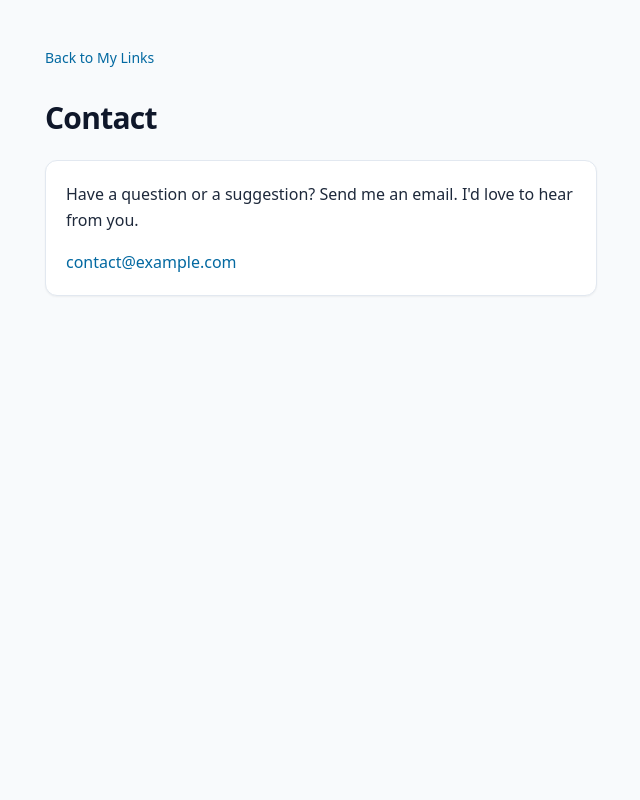
After one commit to sebawilam/Codex_Flask_App, a Flask app: page /contact in a window 1280 px wide. The commit adds this page. Shown: the whole page, without its empty margins (319-959 px from the left). Run offline with Flask 3, Linux system fonts and the light colour scheme.

Commit message:
Add contact page and homepage navigation

```diff
--- a/app.py
+++ b/app.py
@@ -100,3 +100,8 @@ def delete_link(link_index):
 @app.get("/about")
 def about():
     return render_template("about.html")
+
+
+@app.get("/contact")
+def contact():
+    return render_template("contact.html")
--- /dev/null
+++ b/templates/contact.html
@@ -0,0 +1,19 @@
+<!doctype html>
+<html lang="en">
+  <head>
+    <meta charset="utf-8">
+    <meta name="viewport" content="width=device-width, initial-scale=1">
+    <title>Contact</title>
+    <link rel="stylesheet" href="{{ url_for('static', filename='style.css') }}">
+  </head>
+  <body class="min-h-screen bg-slate-50 font-sans text-slate-800 antialiased">
+    <main class="mx-auto w-full max-w-[600px] px-4 py-12 sm:px-6">
+      <nav class="mb-8 text-sm"><a class="text-sky-700 underline-offset-4 hover:underline focus-visible:outline focus-visible:outline-2 focus-visible:outline-offset-4 focus-visible:outline-sky-600" href="{{ url_for('index') }}">Back to My Links</a></nav>
+      <h1 class="mb-6 text-3xl font-bold tracking-tight text-slate-900">Contact</h1>
+      <div class="rounded-xl border border-slate-200 bg-white p-5 leading-relaxed shadow-sm">
+        <p>Have a question or a suggestion? Send me an email. I'd love to hear from you.</p>
+        <a class="mt-4 block break-words text-sky-700 underline-offset-4 hover:underline focus-visible:outline focus-visible:outline-2 focus-visible:outline-offset-4 focus-visible:outline-sky-600" href="mailto:contact@example.com">contact@example.com</a>
+      </div>
+    </main>
+  </body>
+</html>
--- a/templates/index.html
+++ b/templates/index.html
@@ -8,7 +8,10 @@
   </head>
   <body class="min-h-screen bg-slate-50 font-sans text-slate-800 antialiased">
     <main class="mx-auto w-full max-w-[600px] px-4 py-12 sm:px-6">
-      <nav class="mb-8 text-sm"><a class="text-sky-700 underline-offset-4 hover:underline focus-visible:outline focus-visible:outline-2 focus-visible:outline-offset-4 focus-visible:outline-sky-600" href="{{ url_for('about') }}">About</a></nav>
+      <nav class="mb-8 flex gap-3 text-sm">
+        <a class="text-sky-700 underline-offset-4 hover:underline focus-visible:outline focus-visible:outline-2 focus-visible:outline-offset-4 focus-visible:outline-sky-600" href="{{ url_for('about') }}">About</a>
+        <a class="text-sky-700 underline-offset-4 hover:underline focus-visible:outline focus-visible:outline-2 focus-visible:outline-offset-4 focus-visible:outline-sky-600" href="{{ url_for('contact') }}">Contact</a>
+      </nav>
       <h1 class="mb-6 text-3xl font-bold tracking-tight text-slate-900">My Links</h1>
       <form class="mb-8 space-y-4 rounded-xl border border-slate-200 bg-white p-5 shadow-sm" action="{{ url_for('add_link') }}" method="post">
         <div>
```
Also changed, not shown: README.md.
